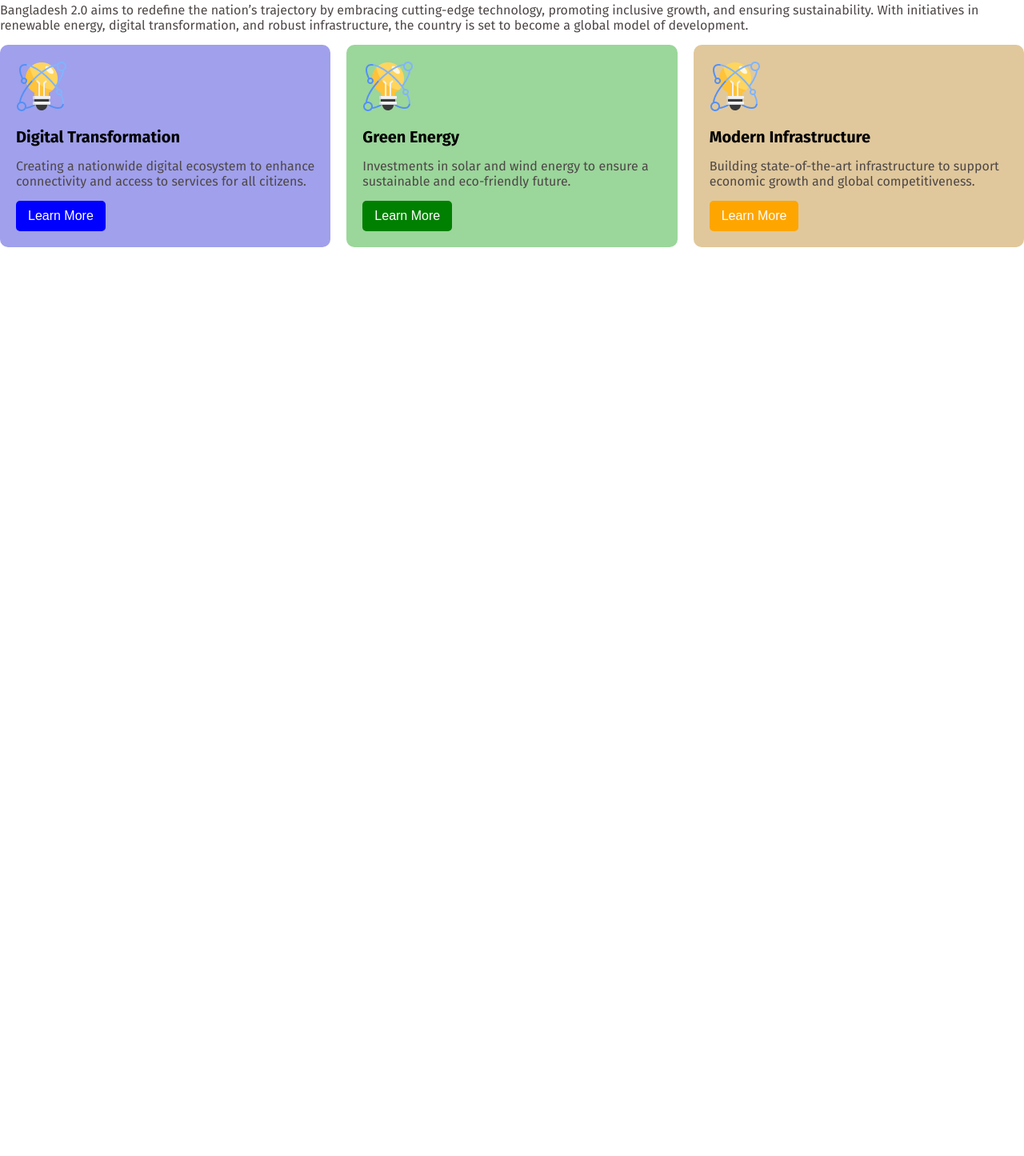
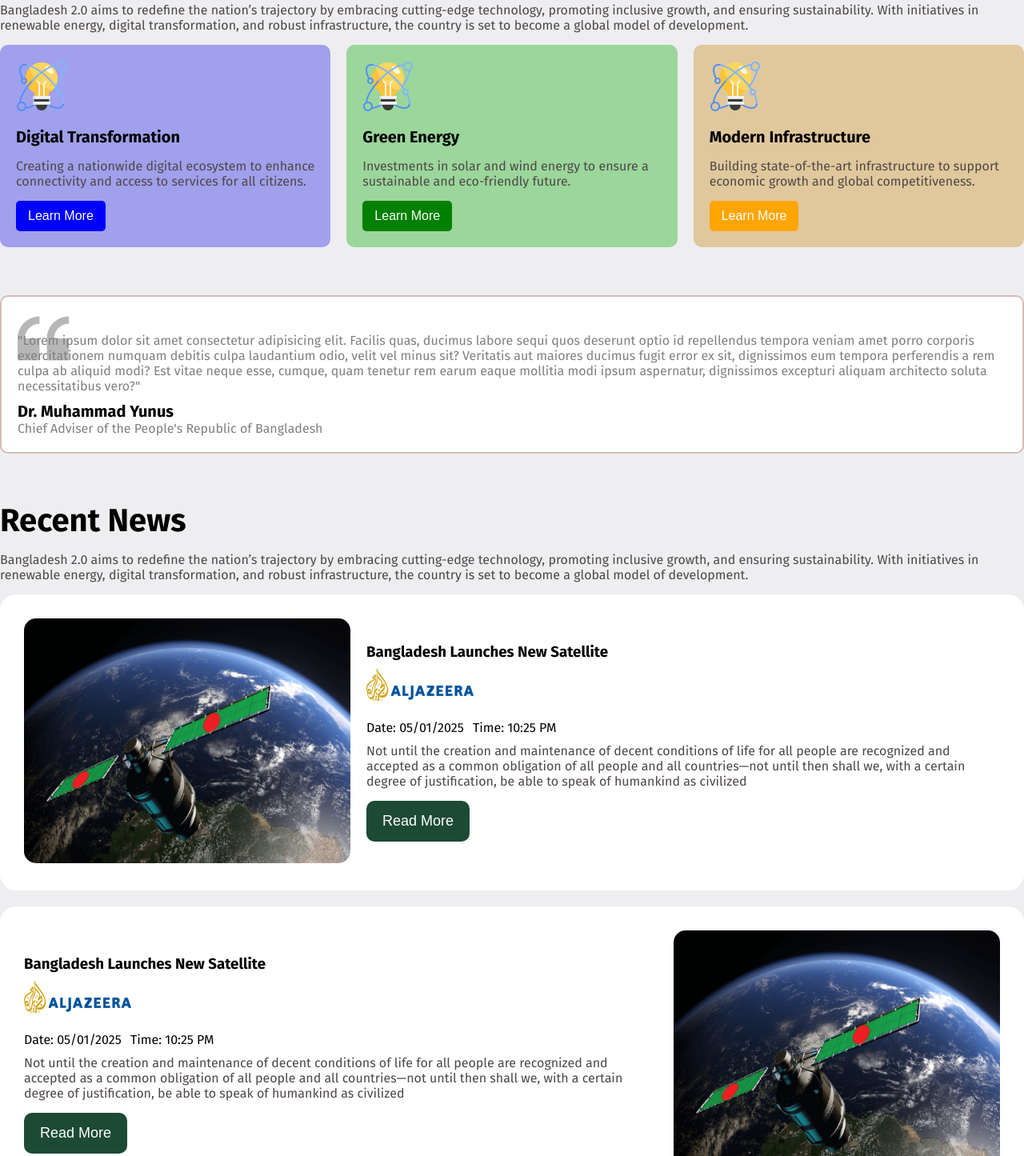
Before and after one commit to Shakib-cse/portfolio-project, a plain HTML site: page index.html in a window 1280 px wide. Shown: the part 680-2125 px from the top of the page at 80% size. Before the commit the page ends 989 px from the top, so only its background shows below. Drawn offline with Linux system fonts and the light colour scheme.

Commit message:
recent area is finished

```diff
--- a/index.html
+++ b/index.html
@@ -32,7 +32,7 @@
             </div>
           </div>
         </div>
-      </div>
+      </div> <!--  hero area end -->
       <div class="vision-area">
         <div class="container">
           <div class="vision-item">
@@ -60,7 +60,58 @@
             </div>
           </div>
         </div>
-      </div>
+      </div> <!--  vision area end -->
+      <div class="bonus-area">
+        <p>"Lorem ipsum dolor sit amet consectetur adipisicing elit. Facilis quas, ducimus labore sequi quos deserunt optio id repellendus tempora veniam amet porro corporis exercitationem numquam debitis culpa laudantium odio, velit vel minus sit? Veritatis aut maiores ducimus fugit error ex sit, dignissimos eum tempora perferendis a rem culpa ab aliquid modi? Est vitae neque esse, cumque, quam tenetur rem earum eaque mollitia modi ipsum aspernatur, dignissimos excepturi aliquam architecto soluta necessitatibus vero?"</p>
+        <h4>Dr. Muhammad Yunus</h6>
+        <span>Chief Adviser of the People's Republic of Bangladesh</span>
+      </div> <!--  bonus area end -->
+      <div class="recent-area">
+        <h2 class="">Recent News</h2>
+            <p>Bangladesh 2.0 aims to redefine the nation’s trajectory by embracing cutting-edge technology, promoting inclusive growth, and ensuring sustainability. With initiatives in renewable energy, digital transformation, and robust infrastructure, the country is set to become a global model of development.</p>
+          <div class="recent-item">
+            <div class="recent-card">
+              <div class="card-img">
+                <img src="./assets/satelite.png" alt="satelite">
+              </div>
+              <div class="card-details">
+                <h3>Bangladesh Launches New Satellite</h3>
+                <img src="./assets/al-jazeera.png" alt="jazeera">
+                <div>Date: 05/01/2025 <time datetime="10:25 PM">Time: 10:25 PM</time></div>
+                <p>Not until the creation and maintenance of decent conditions of life for all people are recognized and accepted as a common obligation of all people and all countries—not until then shall we,
+                  with a certain degree of justification, be able to speak of humankind as civilized</p>
+                  <button class="primary-btn">Read More</button>
+              </div>
+            </div>
+            <div class="recent-card">
+              <div class="card-details">
+                <h3>Bangladesh Launches New Satellite</h3>
+                <img src="./assets/al-jazeera.png" alt="jazeera">
+                <div>Date: 05/01/2025 <time datetime="10:25 PM">Time: 10:25 PM</time></div>
+                <p>Not until the creation and maintenance of decent conditions of life for all people are recognized and accepted as a common obligation of all people and all countries—not until then shall we,
+                  with a certain degree of justification, be able to speak of humankind as civilized</p>
+                  <button class="primary-btn">Read More</button>
+              </div>
+              <div class="card-img">
+                <img src="./assets/satelite.png" alt="satelite">
+              </div>
+            </div>
+          </div>
+      </div> <!--  recent area end -->
+      <div class="donate-area">
+        <h2>Donate Today</h2>
+      <p>Bangladesh 2.0 aims to redefine the nation’s trajectory by embracing cutting-edge technology, promoting inclusive growth, and ensuring sustainability. With initiatives in renewable energy, digital transformation, and robust infrastructure.</p>
+      <form action="#">
+        <div class="taka-sec">
+          <h2>100 Taka</h2>
+          <h2>200 Taka</h2>
+          <h2>500 Taka</h2>
+          <h2>1000 Taka</h2>
+        </div>
+        <input type="number" class="other-amount">
+        <button class="primary-btn">Done Now</button>
+      </form>
+      </div> <!--  donate area end -->
     </main>
     <footer></footer>
   </body>
--- a/style.css
+++ b/style.css
@@ -2,6 +2,9 @@
     margin: 0;
     padding: 0;
     box-sizing: border-box;
+}
+body{
+    background-color: rgb(238, 238, 241);
 }
 .primary-btn {
 	background-color: #1D4A35;
@@ -149,7 +152,7 @@
 
 /* vision area start */
 .vision-area {
-	padding-top: 60px;
+	padding: 60px 0;
 }
 .vision-item {
 	margin: 0 auto;
@@ -207,3 +210,84 @@
     background-color: black;
 }
 /* vision area end */
+/* bonus area start */
+.bonus-area {
+	width: 1280px;
+	margin: 0 auto;
+	padding: 20px;
+	border: 2px solid #d3bdb8;
+	border-radius: 10px;
+    background-color: white;
+}
+.bonus-area p {
+	padding-top: 25px;
+	color: gray;
+    background-image: url(./assets/quote-bg.png);
+    background-repeat: no-repeat;
+}
+.bonus-area h4 {
+	font-size: 20px;
+	padding-top: 10px;
+}
+.bonus-area span {
+	color: grey;
+}
+/* bonus area end */
+
+/* recent area start */
+.recent-area {
+	padding: 60px 0;
+}
+.recent-area {
+	margin: 0 auto;
+	width: 1280px;
+}
+.recent-area h2 {
+	font-size: 40px;
+	margin-bottom: 15px;
+}
+.recent-area p {
+	color: #4e4747;
+	margin-bottom: 15px;
+}
+.recent-card {
+	display: flex;
+	align-items: center;
+	justify-content: space-between;
+	gap: 20px;
+	background-color: white;
+	border-radius: 20px;
+	padding: 30px;
+	margin-bottom: 20px;
+}
+.card-img img {
+	border-radius: 15px;
+}
+.card-details img {
+	padding: 10px 0;
+}
+.card-details div {
+	padding: 10px 0;
+}
+.card-details div time {
+	padding-left: 7px;
+}
+/* recent area end */
+
+/* donate area start */
+.donate-area {
+	padding: 60px 0;
+}
+.donate-area {
+	margin: 0 auto;
+	width: 1280px;
+}
+.donate-area h2 {
+	font-size: 40px;
+	margin-bottom: 15px;
+}
+.donate-area p {
+	color: #4e4747;
+	margin-bottom: 15px;
+}
+/* donate area end */
```
